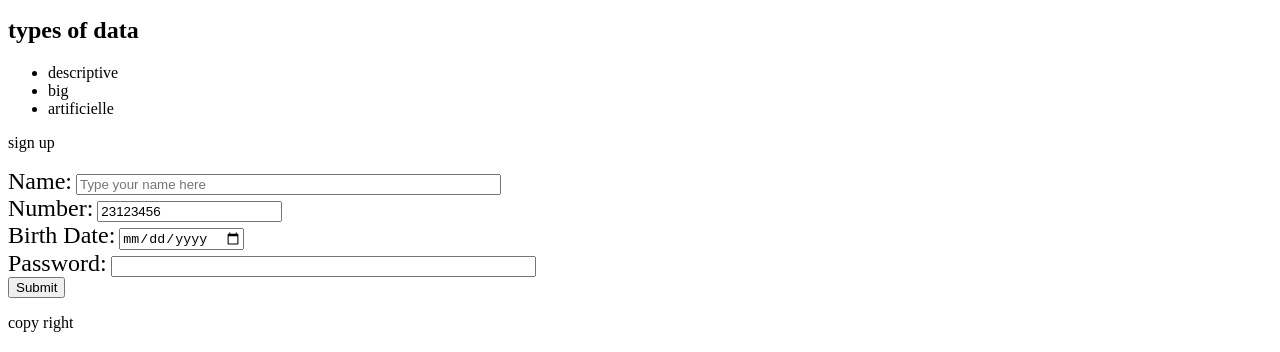
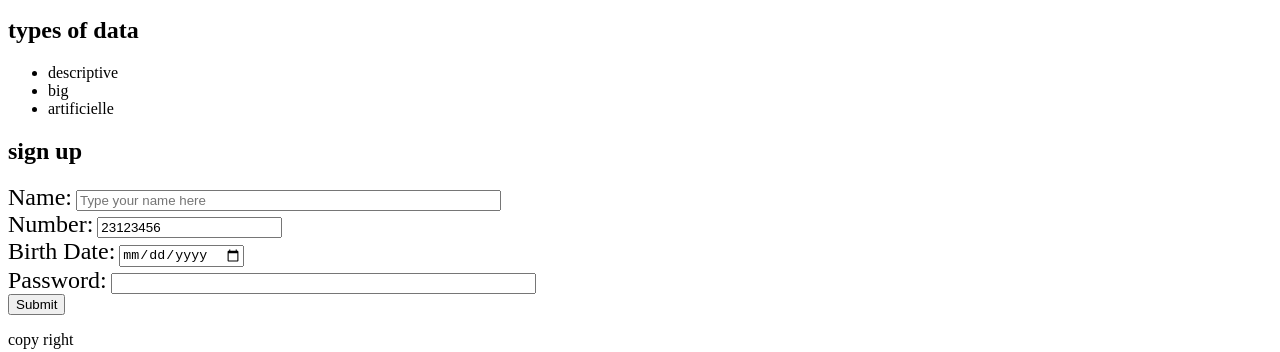
Before and after one commit to mhallihamza/html, a plain HTML site: page index.html in a window 1280 px wide. Shown: the part 599-951 px from the top of the page. Drawn offline with Linux system fonts and the light colour scheme.

Commit message:
second html

```diff
--- a/index.html
+++ b/index.html
@@ -52,7 +52,7 @@
           <li>artificielle</li>
         </ul>
         <sectionn>
-          <p>sign up</p>
+          <h2>sign up</h2>
           <form >
             <label style="font-size:150%;">Name:</label>
             <input type="text" name="first name" placeholder="Type your name here" size="50" />
```
